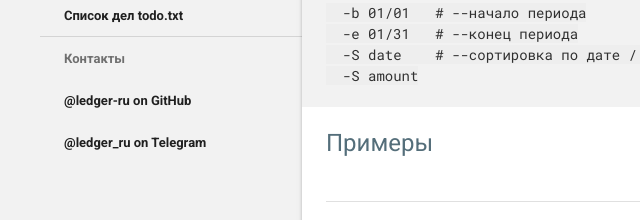
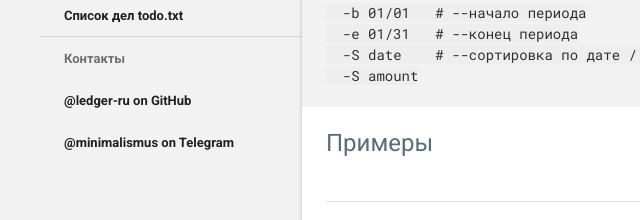
Before and after one commit to ledger-ru/ledger-ru.github.io, a plain HTML site: page cheatsheet/index.html in a window 1280 px wide. Shown: the part 1040-1260 px from the top of the page, 0-640 px from the left. Drawn offline with Linux system fonts and the light colour scheme; no server answers; a script that the page names is missing.

Commit message:
upd site

```diff
--- a/cheatsheet/index.html
+++ b/cheatsheet/index.html
@@ -274,8 +274,8 @@
 
 
           <li>
-            <a href="https://telegram.me/ledger_ru" target="_blank" title="@ledger_ru on Telegram">
-              @ledger_ru on Telegram
+            <a href="https://telegram.me/minimalismus" target="_blank" title="@minimalismus on Telegram">
+              @minimalismus on Telegram
             </a>
           </li>
 
```
Also changed, not shown: getting-started/index.html (+2 -2 lines), goplain/index.html (+2 -2 lines), index.html (+2 -2 lines), install/index.html (+2 -2 lines), screenshots/index.html (+2 -2 lines), todotxt/index.html (+2 -2 lines), tutorial/index.html (+2 -2 lines).
